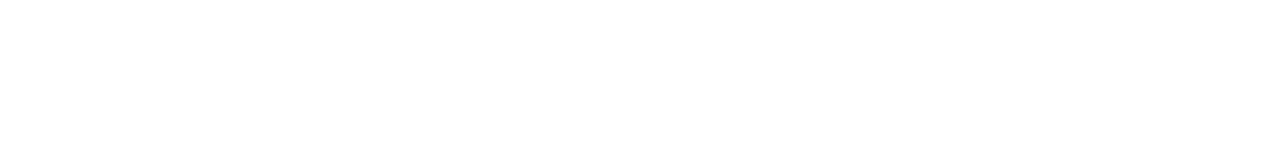
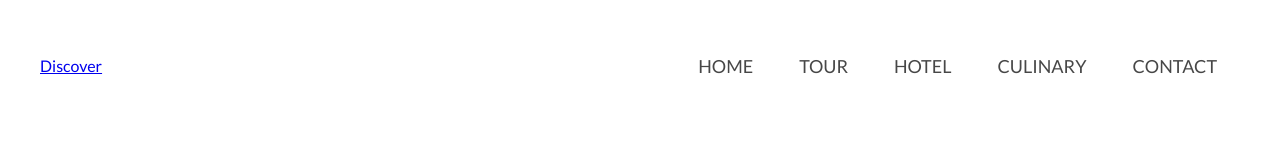
Before and after one commit to Lika1100/Discover, a plain HTML site: page index.htm in a window 1280 px wide. Drawn offline with nearby package versions, Linux system fonts and the light colour scheme.

Commit message:
favicon normolize navigation

```diff
--- a/css/styles.css
+++ b/css/styles.css
@@ -0,0 +1,57 @@
+*,
+*::before,
+*::after {
+    box-sizing: border-box;
+}
+
+html {
+    --green: #59c45a;
+    --white: #fff;
+    --grey: #474747;
+    --darkgrey: #3c3c3c;
+    --wrapWidth: 1920px;
+    --contWidth: 1200px;
+}
+
+body {
+    background: var(--white);
+    font-family: "Lato", sans-serif;
+}
+
+.wrapper {
+    max-width: var(--wrapWidth);
+    margin: 0 auto;
+
+}
+
+.contanier {
+    max-width: var(--contWidth);
+    margin: 0 auto;
+    display: flex;
+    justify-content: space-between;
+}
+
+nav ul {
+    margin: 0;
+    padding: 0;
+    list-style: none;
+    display: flex;
+}
+
+nav a {
+    text-decoration: none;
+    color: var(--grey);
+    display: block;
+    padding: 56px 23px;
+    font-size: 18px;
+}
+
+nav a:hover {
+    color: var(--white);
+    background-color: var(--green);
+    transition: .3s;
+}
+
+header .contanier {
+    align-items: center;
+}
--- a/index.htm
+++ b/index.htm
@@ -22,6 +22,34 @@
 </head>
 
 <body>
+    <div class="wrapper">
+        <header>
+            <div class="contanier">
+                <a href="#" class="logo">Discover</a>
+                <nav>
+                    <ul>
+                        <li>
+                            <a href="#">HOME</a>
+                        </li>
+                        <li>
+                            <a href="#">TOUR</a>
+                        </li>
+                        <li>
+                            <a href="#">HOTEL</a>
+                        </li>
+                        <li>
+                            <a href="#">CULINARY</a>
+                        </li>
+                        <li>
+                            <a href="#">CONTACT</a>
+                        </li>
+                    </ul>
+                </nav>
+            </div>
+        </header>
+    </div>
+
+
 
     <script src="./js/script.js"></script>
 </body>
```
